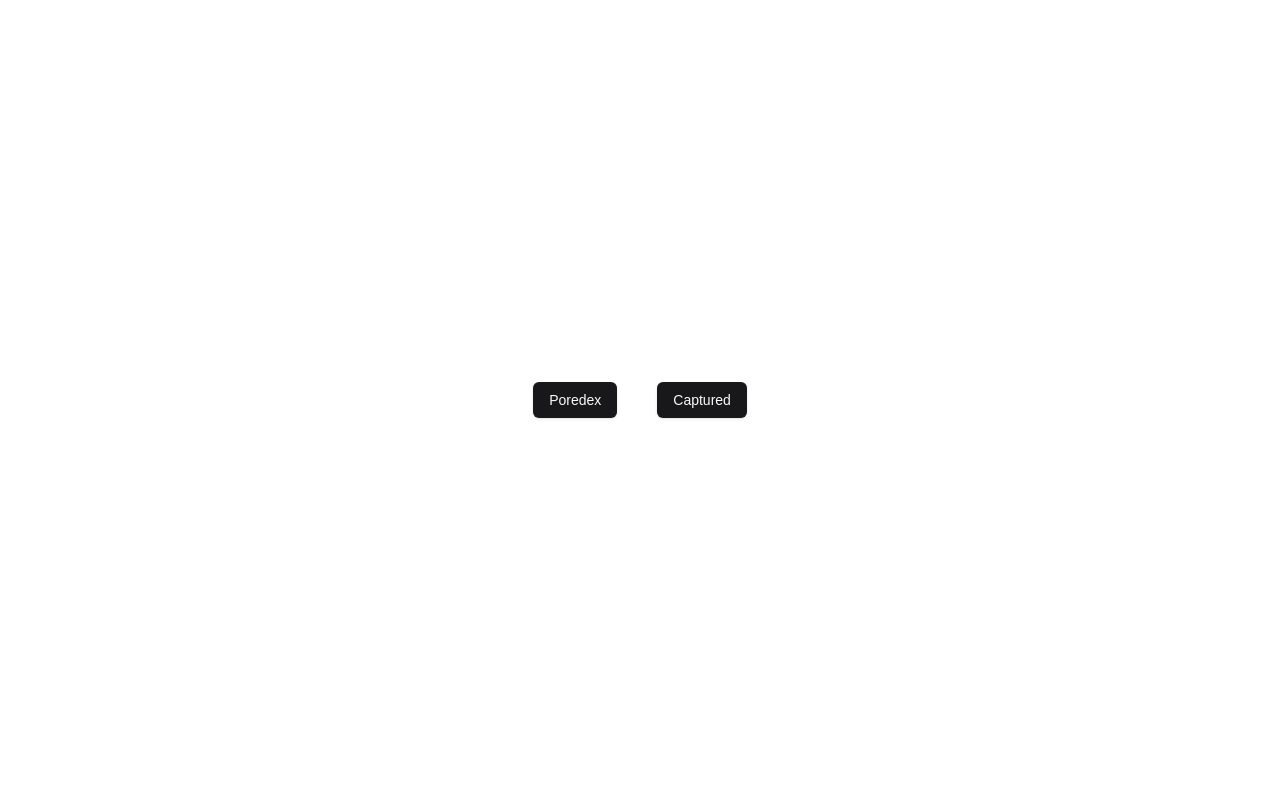
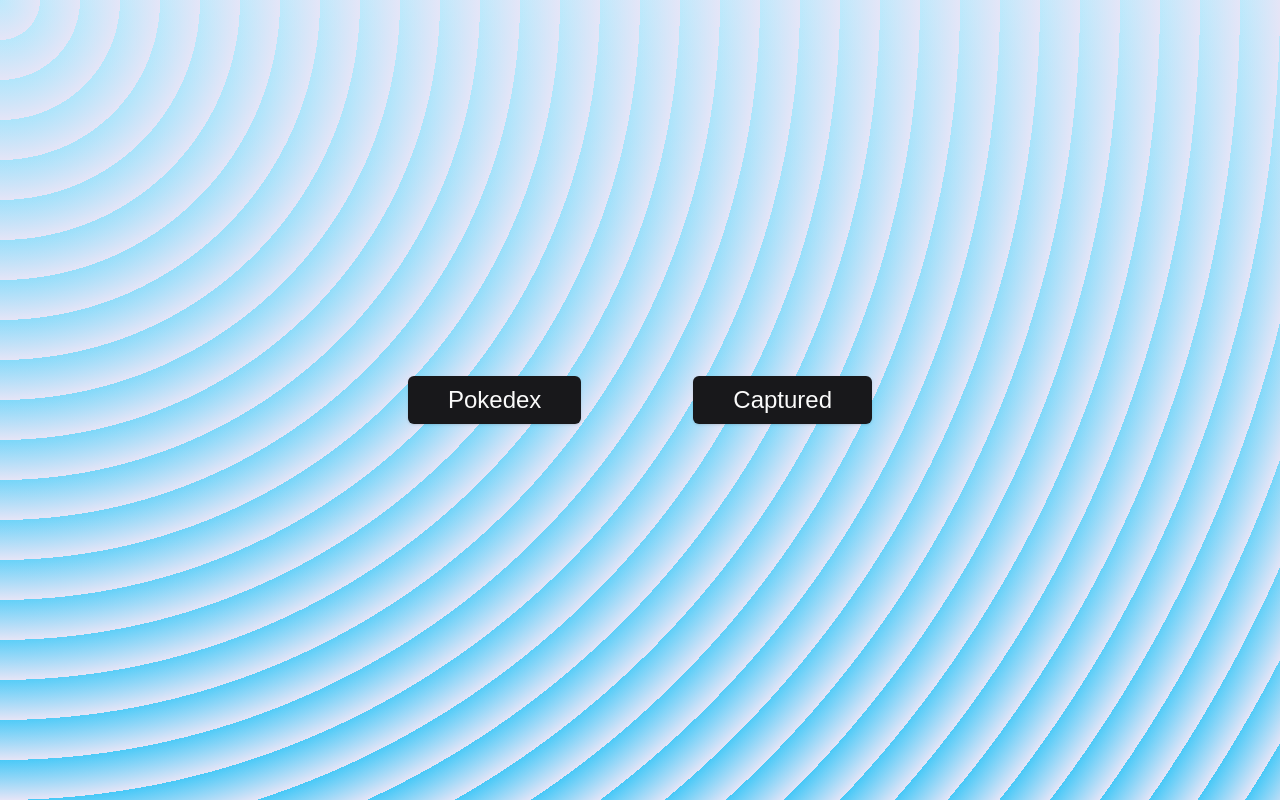
Before and after one commit to blesiandc/Pokedex, a Next.js app: page / in a window 1280 px wide. Built offline with nearby package versions, Linux system fonts and the light colour scheme.

Commit message:
front page

```diff
--- a/src/app/page.tsx
+++ b/src/app/page.tsx
@@ -3,16 +3,24 @@
 
 export default function Home() {
   return (
-    <div className="flex flex-col items-center justify-center h-screen">
+    // <div className="bg-[#e5e5f7] bg-opacity-20 p-8 flex items-center justify-center h-screen">
+    <div
+      className="bg-[#e5e5f7] bg-opacity-20 p-8 flex items-center justify-center h-screen
+      "
+      style={{
+        backgroundImage:
+          "repeating-radial-gradient(circle at 0 0, transparent 0, #e5e5f7 40px), repeating-linear-gradient(#45c8f755, #45c8f7)",
+      }}
+    >
       {/* <div>
         <h1>Welcome!</h1>
       </div> */}
-      <div className="flex gap-10">
+      <div className="flex gap-28">
         <Link href="/pokedex">
-          <Button>Poredex</Button>
+          <Button className="text-2xl px-10 py-6">Pokedex</Button>
         </Link>
         <Link href="/captured">
-          <Button>Captured</Button>
+          <Button className="text-2xl px-10 py-6">Captured</Button>
         </Link>
       </div>
     </div>
--- a/src/app/pokedex/[poredexId]/page.tsx
+++ b/src/app/pokedex/[poredexId]/page.tsx
@@ -124,7 +124,7 @@
         {species?.flavor_text}
       </div>
       <div className="w-6/12 flex flex-col justify-center p-10 gap-4">
-        <p className="flex items-center justify-center">Tag as Captured</p>
+        <p className="flex items-center justify-center">Status</p>
         <Label htmlFor="nickname">Nickname</Label>
         <Input
           type="text"
```
Also changed, not shown: src/assets/svg/search.svg (added).
